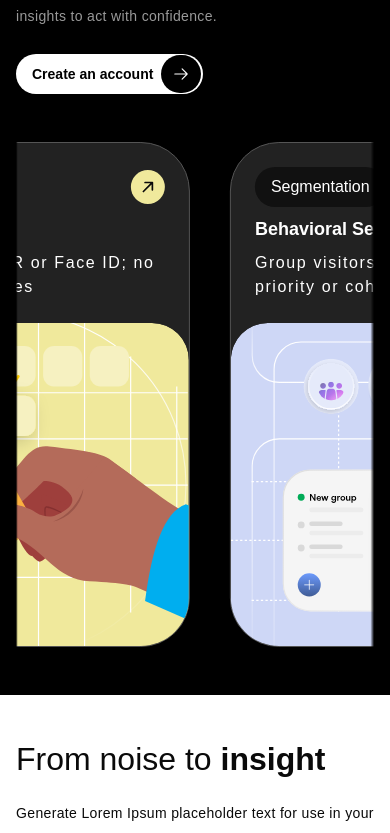
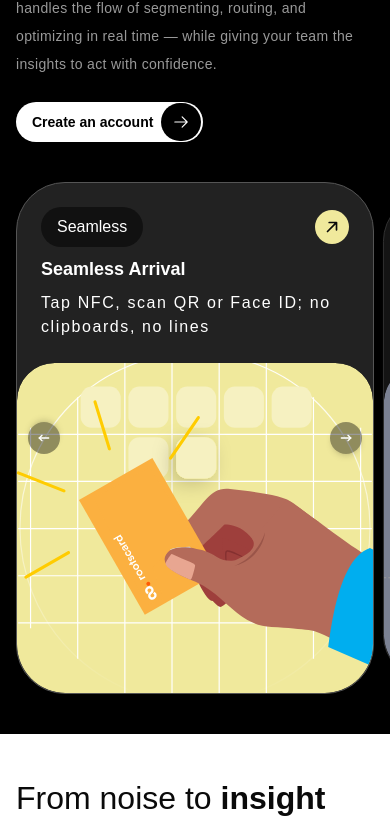
Before and after one commit to blaqnativity/rootscards-v2, a React (Vite) app: page / in a window 390 px wide. Shown: the part 2179-3012 px from the top of the page. Built offline with nearby package versions, Linux system fonts and the light colour scheme; a web font is replaced by a local one.

Commit message:
made a click carousel for mobile screens for processes section

```diff
--- /dev/null
+++ b/src/components/ui/aceternity/processes-mobile-carousel.tsx
@@ -0,0 +1,140 @@
+"use client";
+import { IconArrowNarrowRight } from "@tabler/icons-react";
+import { useState, useId } from "react";
+import { processesCard } from "@/constants/processesCard";
+import { ArrowUpRight } from "@phosphor-icons/react";
+
+const ProcessSlide = ({
+  process,
+  index,
+  current,
+  handleSlideClick,
+}: {
+  process: (typeof processesCard)[0];
+  index: number;
+  current: number;
+  handleSlideClick: (index: number) => void;
+}) => {
+  return (
+    <div
+      className="flex flex-col justify-between shadow-sm rounded-[49px] bg-[#222222] overflow-hidden transition-all duration-500 border border-[#555555] w-full mx-auto"
+      onClick={() => handleSlideClick(index)}
+      style={{
+        opacity: current === index ? 1 : 0.6,
+        transform: current === index ? "scale(1)" : "scale(0.95)",
+        transition: "all 0.5s ease",
+      }}
+    >
+      <div className="px-6 space-y-2 py-6">
+        <div className="flex justify-between items-center">
+          <span className="bg-[#111111] text-white px-4 py-2 rounded-full">
+            {process.tagline}
+          </span>
+          <span
+            className="p-2 flex justify-center items-center rounded-full"
+            style={{ backgroundColor: process.color }}
+          >
+            <ArrowUpRight size={18} weight="bold" />
+          </span>
+        </div>
+        <h3 className="headerThree text-white font-semibold">
+          {process.title}
+        </h3>
+        <p className="text-white tracking-widest">{process.description}</p>
+      </div>
+
+      {/* Image section */}
+      <img
+        src={process.image}
+        alt={process.title}
+        className="w-full block object-cover rounded-b-[49px] h-auto md:h-60"
+      />
+    </div>
+  );
+};
+
+const CarouselControl = ({
+  type,
+  title,
+  handleClick,
+}: {
+  type: "previous" | "next";
+  title: string;
+  handleClick: () => void;
+}) => {
+  return (
+    <button
+      onClick={handleClick}
+      title={title}
+      className={`w-8 h-8 flex items-center justify-center mx-1
+        bg-black/40 hover:bg-black/60 text-white rounded-full
+        transition duration-200 pointer-events-auto shadow-md
+        ${type === "previous" ? "rotate-180" : ""}`}
+    >
+      <IconArrowNarrowRight size={16} />
+    </button>
+  );
+};
+
+export function ProcessesMobileCarousel() {
+  const [current, setCurrent] = useState(0);
+  const id = useId();
+
+  const handlePreviousClick = () => {
+    setCurrent((prev) => (prev === 0 ? processesCard.length - 1 : prev - 1));
+  };
+
+  const handleNextClick = () => {
+    setCurrent((prev) => (prev === processesCard.length - 1 ? 0 : prev + 1));
+  };
+
+  const handleSlideClick = (index: number) => {
+    if (current !== index) setCurrent(index);
+  };
+
+  return (
+    <div
+      className="relative w-full mx-auto"
+      aria-labelledby={`carousel-heading-${id}`}
+    >
+      <ul
+        className="flex transition-transform duration-500 ease-in-out"
+        style={{
+          transform: `translateX(-${current * (100 / processesCard.length)}%)`,
+          width: `${processesCard.length * 100}%`,
+        }}
+      >
+        {processesCard.map((process, index) => (
+          <div
+            key={index}
+            className="flex-shrink-0 flex justify-center w-full"
+            style={{ width: `${100 / processesCard.length}%` }} // each slide takes equal fraction
+          >
+            <div className="">
+              <ProcessSlide
+                process={process}
+                index={index}
+                current={current}
+                handleSlideClick={handleSlideClick}
+              />
+            </div>
+          </div>
+        ))}
+      </ul>
+
+      {/* Floating controls */}
+      <div className="absolute inset-0 flex items-center justify-between px-2 pointer-events-none">
+        <CarouselControl
+          type="previous"
+          title="Go to previous slide"
+          handleClick={handlePreviousClick}
+        />
+        <CarouselControl
+          type="next"
+          title="Go to next slide"
+          handleClick={handleNextClick}
+        />
+      </div>
+    </div>
+  );
+}
--- a/src/components/ui/aceternity/video-carousels.tsx
+++ b/src/components/ui/aceternity/video-carousels.tsx
@@ -83,10 +83,13 @@ export const VideoCarousel = ({
         )}
       >
         {cards.map((card, index) => (
-          <li key={index} className="w-fit md:max-w-7xl mx-auto flex-shrink-0">
-            <div className="relative">
+          <li
+            key={index}
+            className="w-[350px] md:w-[760px] mx-auto flex-shrink-0"
+          >
+            <div className="relative rounded-4xl overflow-hidden">
               {/* Badge */}
-              <span className="absolute top-4 left-4 bg-black/20 text-white text-xs px-4 py-2 rounded-full z-10 flex items-center gap-2">
+              <span className="absolute top-4 left-4 text-white text-xs px-4 py-2 rounded-full z-10 flex items-center gap-2">
                 <Stack />
                 {card.badgeText}
               </span>
--- /dev/null
+++ b/src/components/utils/ProcessesMobile.tsx
@@ -0,0 +1,55 @@
+import { ArrowUpRight } from "@phosphor-icons/react";
+
+export const ProcessesMobileCarousel = ({
+  process,
+  isActive,
+  onClick,
+}: {
+  process: {
+    tagline: string;
+    title: string;
+    description: string;
+    image: string;
+    color: string;
+  };
+  isActive: boolean;
+  onClick?: () => void;
+}) => {
+  return (
+    <div
+      className="flex flex-col justify-between shadow-sm rounded-[49px] bg-[#222222]
+        overflow-hidden transition-all duration-500 border border-[#555555] w-full mx-auto"
+      onClick={onClick}
+      style={{
+        opacity: isActive ? 1 : 0.6,
+        transform: isActive ? "scale(1)" : "scale(0.95)",
+        transition: "all 0.5s ease",
+      }}
+    >
+      <div className="px-6 space-y-2 py-6">
+        <div className="flex justify-between items-center">
+          <span className="bg-[#111111] text-white px-4 py-2 rounded-full">
+            {process.tagline}
+          </span>
+          <span
+            className="p-2 flex justify-center items-center rounded-full"
+            style={{ backgroundColor: process.color }}
+          >
+            <ArrowUpRight size={18} weight="bold" />
+          </span>
+        </div>
+        <h3 className="headerThree text-white font-semibold">
+          {process.title}
+        </h3>
+        <p className="text-white tracking-widest">{process.description}</p>
+      </div>
+
+      {/* Image section */}
+      <img
+        src={process.image}
+        alt={process.title}
+        className="w-full block object-cover rounded-b-[49px] h-auto md:h-60"
+      />
+    </div>
+  );
+};
--- a/src/screens/home/PainPointSection.tsx
+++ b/src/screens/home/PainPointSection.tsx
@@ -9,7 +9,7 @@ export const PainPointSection = () => {
         <span className="headerFive fadeText uppercase">the need</span>
         <h2 className="headerTwo font-semibold max-w-7xl my-10">
           Long waits erode revenue and trust. RootsCards eliminates bottlenecks
-          with
+          with {""}
           <span className="text-black/60">
             instant arrivals, smart queues, and real insights.
           </span>
--- a/src/screens/home/Processes.tsx
+++ b/src/screens/home/Processes.tsx
@@ -1,5 +1,6 @@
 import { BtnSecondary } from "@/components/buttons/BtnSecondary";
 import { ProcessesCard } from "@/components/utils/ProcessesCarousel";
+import { ProcessesMobileCarousel } from "@/components/ui/aceternity/processes-mobile-carousel";
 import { ArrowRight } from "@phosphor-icons/react";
 
 export const Processes = () => {
@@ -33,9 +34,13 @@ export const Processes = () => {
           </div>
 
           {/* Right section */}
-          <div className="overflow-hidden w-full">
+          <div className="hidden md:block overflow-hidden w-full">
             {/* Mobile: show as carousel, Desktop: show normally */}
             <ProcessesCard />
+          </div>
+          {/* Mobile carousel */}
+          <div className="block md:hidden">
+            <ProcessesMobileCarousel />
           </div>
         </div>
       </main>
--- a/src/screens/home/pricing/PricingPlan.tsx
+++ /dev/null
@@ -1,11 +0,0 @@
-export const PricingPlan = () => {
-  return (
-    <section className="max-w-[1680px] mx-auto px-4 md:py-30">
-      {/* page title text */}
-      <div className="text-center space-y-5">
-        <h3 className="headerTwo">Pricing Plans</h3>
-        <span>choose the right plan for your needs</span>
-      </div>
-    </section>
-  );
-};
```
